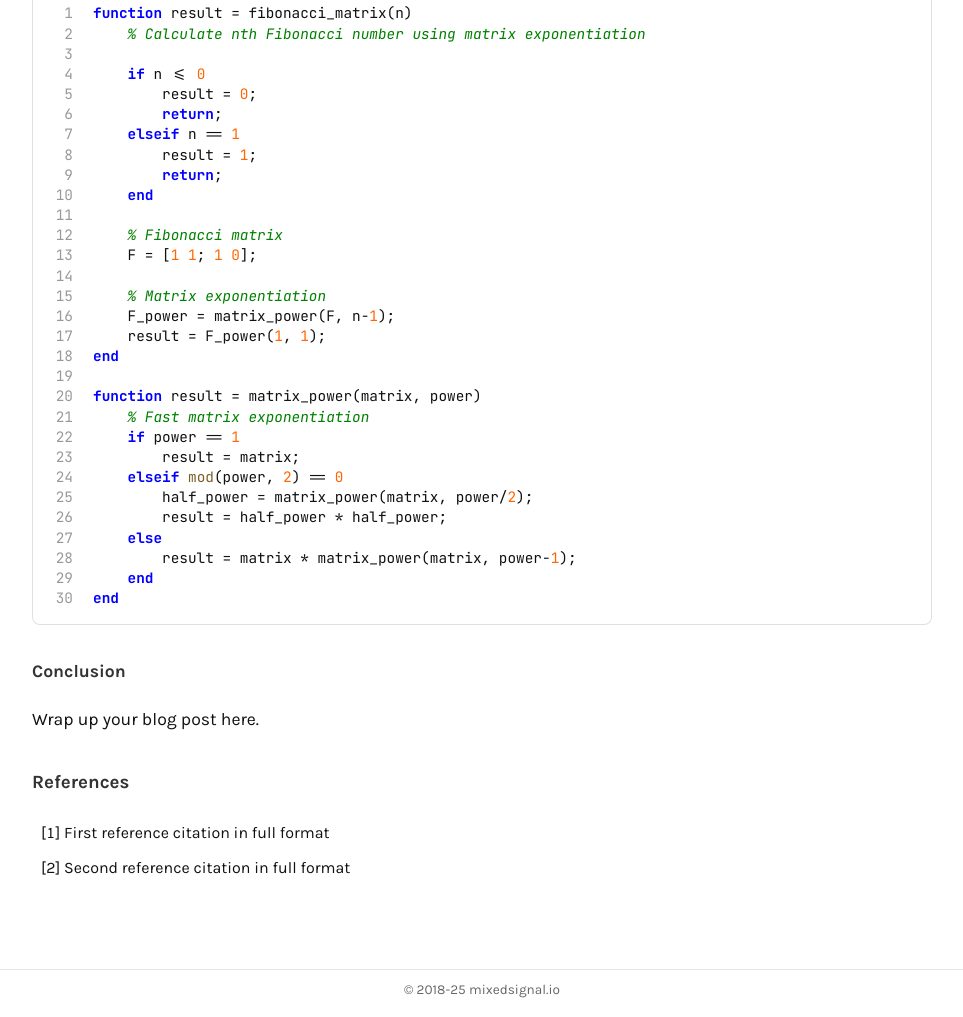
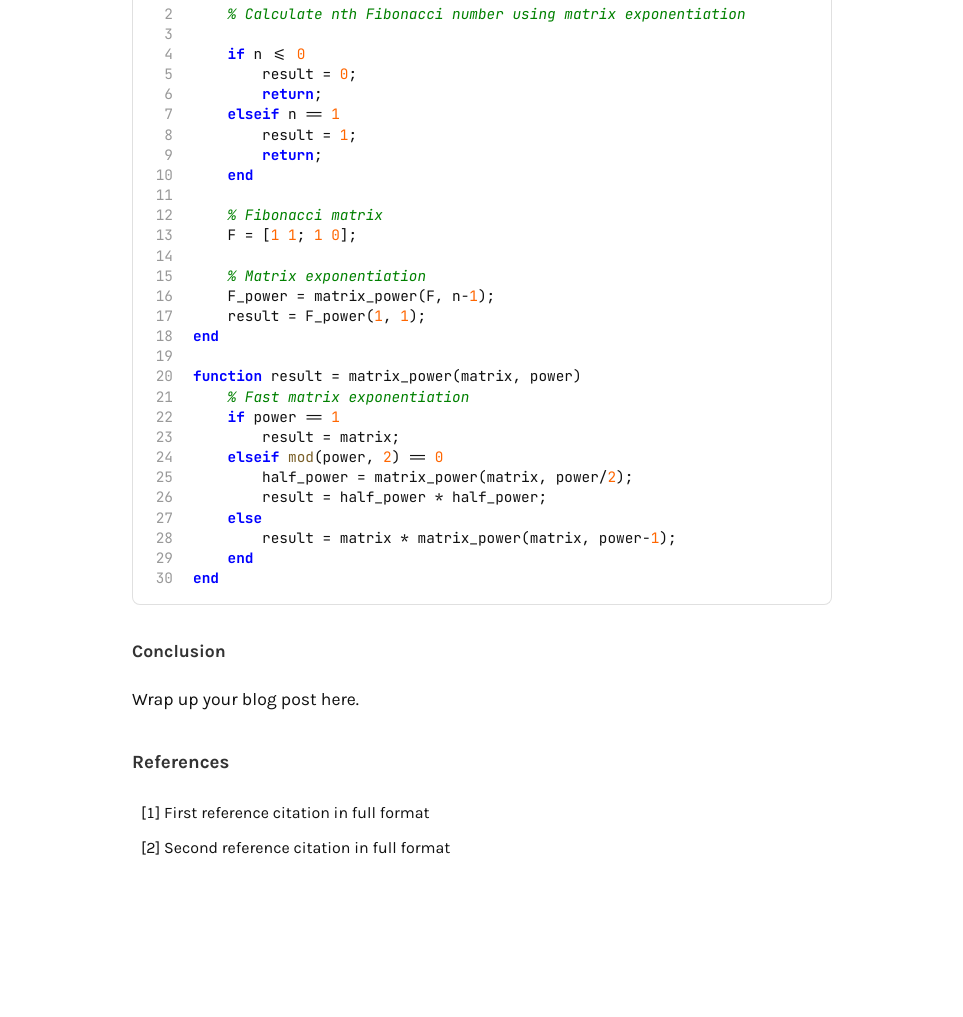
Before and after one commit to mixedsignaldotio/mixedsignaldotio.github.io, a plain HTML site: page blog-template.html in a window 1280 px wide. Shown: the part 3028-4045 px from the top of the page, without its empty margins (158-1121 px from the left). After the commit the page ends 3929 px from the top, so only its background shows below. Drawn offline with nearby package versions, Linux system fonts and the light colour scheme; animation ran at ten frames a second.

Commit message:
new look

```diff
--- a/assets/css/blog-style.css
+++ b/assets/css/blog-style.css
@@ -4,12 +4,14 @@
 
 body {
   font-family: 'Karla', 'Helvetica', Arial, sans-serif;
-  margin: 20px;  /* keep vertical margin, center horizontally */
+  margin: 20px;
+  height: 100%;
   background-color: #fff;
   color: #111;
   transition: background-color 0.5s ease, color 0.5s ease;
   position: relative;
   overflow-x: hidden;
+  overflow-y: auto;
 }
 
 /* Custom Scrollbar Styling */
@@ -45,7 +47,7 @@ body::before {
   top: 0;
   left: 0;
   width: 100%;
-  height: 100%;
+  height: 98.5vh;
   background:
     radial-gradient(circle at 20% 50%, rgba(219, 234, 254, 0.5) 0%, transparent 60%),
     radial-gradient(circle at 80% 20%, rgba(239, 246, 255, 0.4) 0%, transparent 60%),
@@ -65,7 +67,7 @@ body::after {
   top: 0;
   left: 0;
   width: 100%;
-  height: 100%;
+  height: 98.5vh;
   background-image:
     linear-gradient(rgba(203, 213, 225, 0.12) 1px, transparent 1px),
     linear-gradient(90deg, rgba(203, 213, 225, 0.12) 1px, transparent 1px);
@@ -312,9 +314,9 @@ input:checked + .slider:hover::after {
 /* Blog post utilities */
 .blog-container {
   width: 100%;
-  max-width: 900px;
+  max-width:700px;
   margin: 0 auto;
-  padding: 20px;
+  padding: 0 20px;
 }
 
 /* Articles page specific styling */
@@ -412,7 +414,7 @@ body.dark-mode .main-title-blog{
 .blog-content {
   line-height: 1.7;
   font-size: 1.1rem;
-  text-align: justify;
+  /* text-align: justify; */
 }
 
 .blog-content h2,
--- a/assets/js/list-by-category.js
+++ b/assets/js/list-by-category.js
@@ -76,6 +76,7 @@
       const tr = document.createElement("tr");
       tr.className = "article-item";
       tr.style.border = "none";
+      tr.style.padding = "0.5rem 0.5rem 0.5rem 0";
 
       // Date cell (col 1)
       const tdDate = document.createElement("td");
--- a/blog-template.html
+++ b/blog-template.html
@@ -218,9 +218,9 @@ end</code></pre>
   </div>
 
   <!-- Footer -->
-  <footer class="footer">
+  <!-- <footer class="footer">
     <p>&copy; 2018-<span id="currentYear"></span> mixedsignal.io</p>
-  </footer>
+  </footer> -->
 
   <!-- Go to Top Button -->
   <button class="go-to-top" id="goToTop" aria-label="Go to top"></button>
@@ -229,9 +229,9 @@ end</code></pre>
   <a href="articles.html" class="home-button" aria-label="Go to articles list"></a>
 
   <script src="./assets/js/blog-style.js" defer></script>
-  <script>
+  <!--<script>
     // Set current year in footer
     document.getElementById('currentYear').textContent = new Date().getFullYear().toString().slice(-2);
-  </script>
+  </script> -->
 </body>
 </html>
```
Also changed, not shown: index.html (+2 -11 lines).
